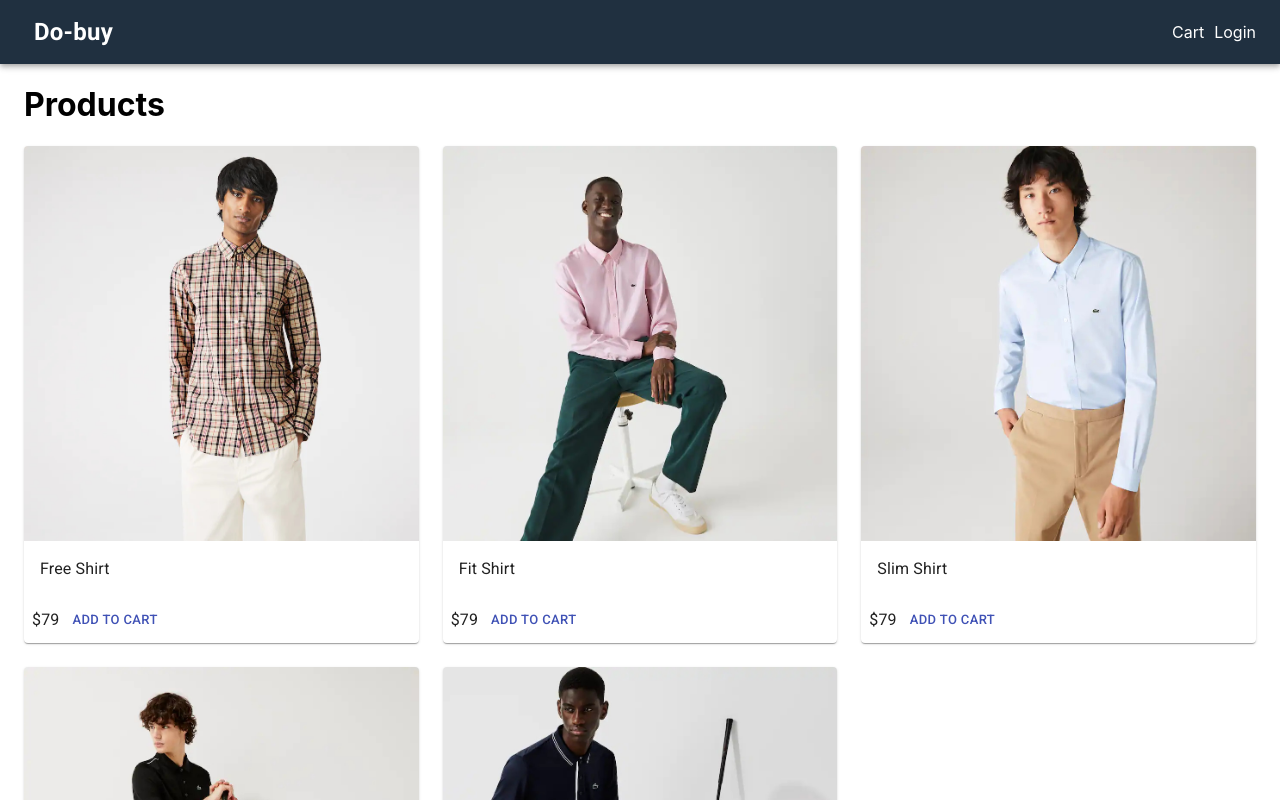
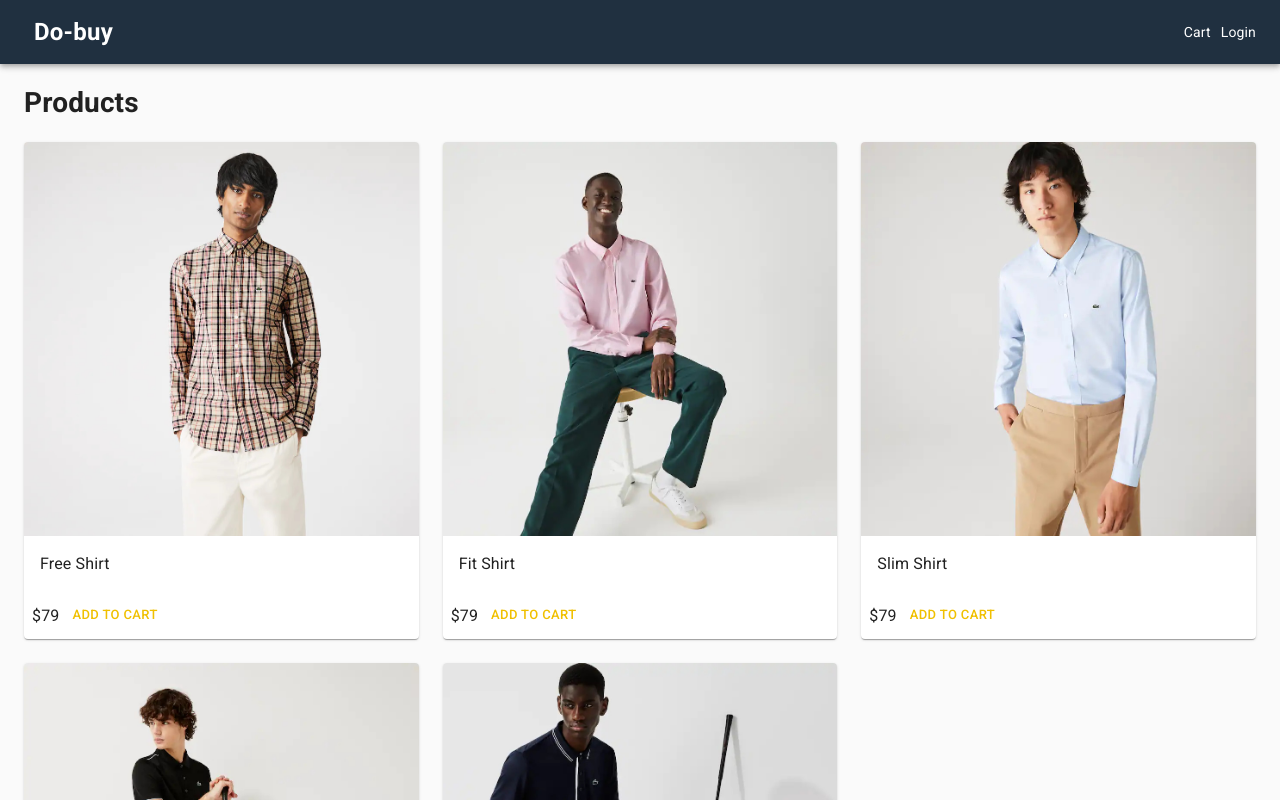
Before and after one commit to myko1328/dobuy-ecommerce, a Next.js app: page / in a window 1280 px wide. Shown: the top 800 px of the page. Built offline with nearby package versions, Linux system fonts and the light colour scheme.

Commit message:
update layout headings and color theme

```diff
--- a/components/Layout.js
+++ b/components/Layout.js
@@ -1,30 +1,68 @@
-import Head from 'next/head'
-import React from 'react'
-import NextLink from 'next/link'
+import Head from 'next/head';
+import React from 'react';
+import NextLink from 'next/link';
 
-import { AppBar, Container, Link, Toolbar, Typography } from '@material-ui/core'
-import useStyle from '../utils/styles'
+import {
+	AppBar,
+	Container,
+	createMuiTheme,
+	CssBaseline,
+	Link,
+	ThemeProvider,
+	Toolbar,
+	Typography,
+} from '@material-ui/core';
+import useStyle from '../utils/styles';
 
-const Layout = ({ children }) => {
-  const classes = useStyle()
+const Layout = ({ description, title, children }) => {
+	const theme = createMuiTheme({
+		typography: {
+			h1: {
+				fontSize: '1.6rem',
+				fontWeight: 400,
+				margin: '1rem 0',
+			},
+			h2: {
+				fontSize: '1.2rem',
+				fontWeight: 400,
+				margin: '1rem 0',
+			},
+			body1: {
+				fontWeight: 'normal',
+			},
+		},
+		palette: {
+			type: 'light',
+			primary: {
+				main: '#f0c000',
+			},
+			secondary: {
+				main: '#208080',
+			},
+		},
+	});
+	const classes = useStyle();
 	return (
 		<div>
 			<Head>
-        <title>Next Dobuy</title>
+				<title>{title ? `${title} - Next dobuy` : 'Next dobuy'}</title>
+				{description && <meta name='description' content={description}></meta>}
 			</Head>
-      <AppBar position="static" className={classes.navbar}>
+			<ThemeProvider theme={theme}>
+				<CssBaseline />
+				<AppBar position='static' className={classes.navbar}>
 					<Toolbar>
-          <NextLink href="/" passHref>
+						<NextLink href='/' passHref>
 							<Link>
 								<Typography className={classes.brand}>Do-buy</Typography>
 							</Link>
 						</NextLink>
 						<div className={classes.grow}></div>
 						<div>
-            <NextLink href="/cart" passHref>
+							<NextLink href='/cart' passHref>
 								<Link>Cart</Link>
 							</NextLink>
-            <NextLink href="/login" passHref>
+							<NextLink href='/login' passHref>
 								<Link>Login</Link>
 							</NextLink>
 						</div>
@@ -34,8 +72,9 @@ const Layout = ({ children }) => {
 				<footer className={classes.footer}>
 					<Typography>All rights reserved.</Typography>
 				</footer>
+			</ThemeProvider>
 		</div>
-  )
-}
+	);
+};
 
-export default Layout
+export default Layout;
```
Lines whose indentation alone changed are shown as unchanged.
